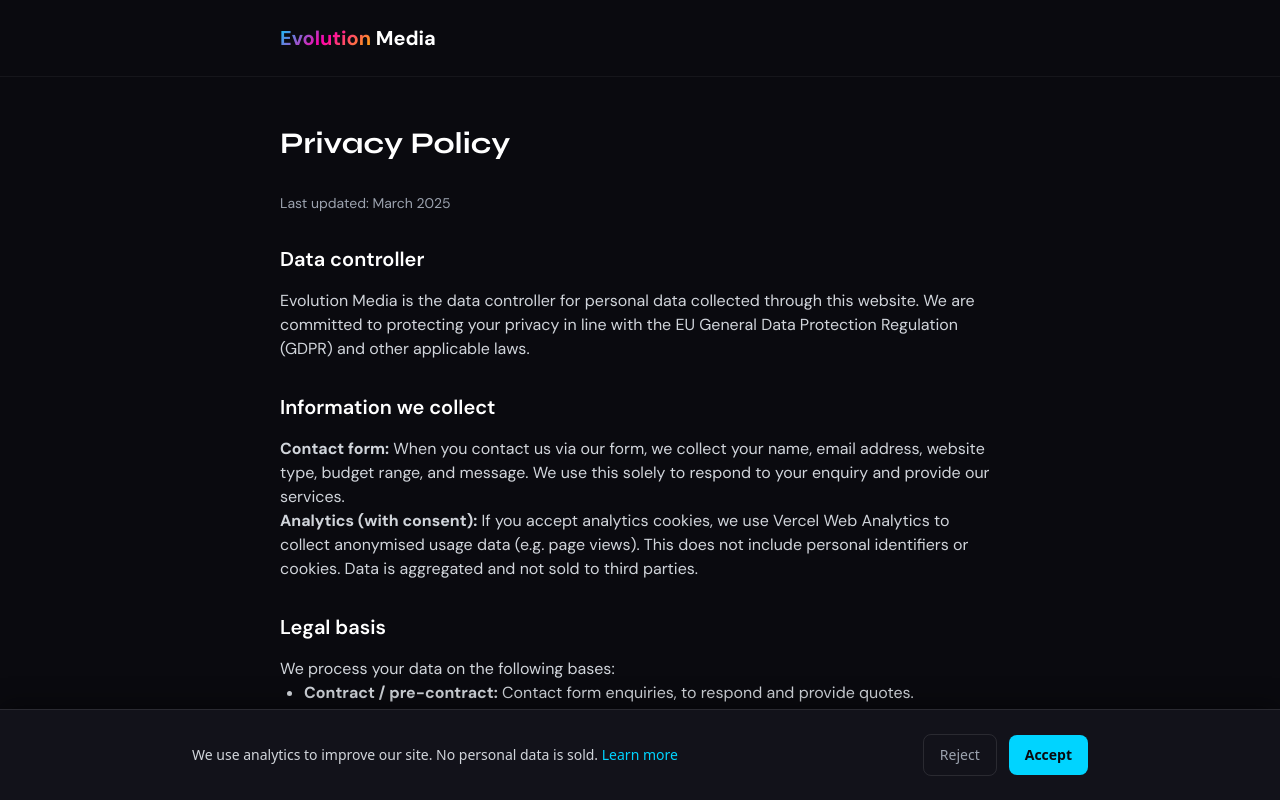
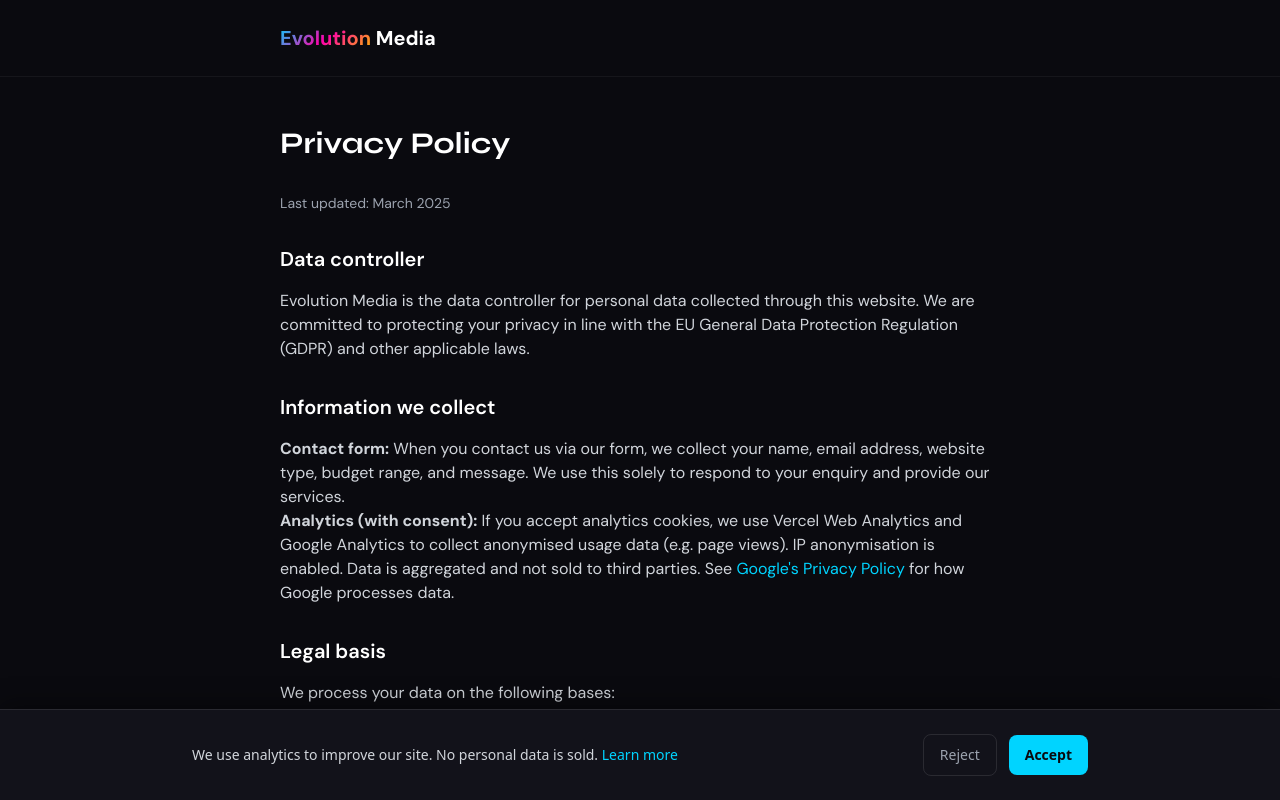
Before and after one commit to johnrochie/evo_media_site, a Next.js app: page /privacy in a window 1280 px wide. Shown: the top 800 px of the page. Built offline with nearby package versions, Linux system fonts and the light colour scheme; no server answers.

Commit message:
Added G4A to site

```diff
--- a/app/(legal)/privacy/page.tsx
+++ b/app/(legal)/privacy/page.tsx
@@ -40,9 +40,18 @@
           </p>
           <p>
             <strong>Analytics (with consent):</strong> If you accept analytics
-            cookies, we use Vercel Web Analytics to collect anonymised usage
-            data (e.g. page views). This does not include personal identifiers
-            or cookies. Data is aggregated and not sold to third parties.
+            cookies, we use Vercel Web Analytics and Google Analytics to collect
+            anonymised usage data (e.g. page views). IP anonymisation is enabled.
+            Data is aggregated and not sold to third parties. See{" "}
+            <a
+              href="https://policies.google.com/privacy"
+              target="_blank"
+              rel="noopener noreferrer"
+              className="text-[#00d4ff] hover:underline"
+            >
+              Google&apos;s Privacy Policy
+            </a>{" "}
+            for how Google processes data.
           </p>
         </section>
 
--- a/components/CookieConsent.tsx
+++ b/components/CookieConsent.tsx
@@ -3,6 +3,7 @@
 import { useState, useEffect } from "react";
 import Link from "next/link";
 import { Analytics } from "@vercel/analytics/react";
+import GoogleAnalytics from "@/components/GoogleAnalytics";
 
 const CONSENT_KEY = "evomedia-cookie-consent";
 
@@ -32,7 +33,12 @@
 
   return (
     <>
-      {consent === "accepted" && <Analytics />}
+      {consent === "accepted" && (
+        <>
+          <Analytics />
+          <GoogleAnalytics />
+        </>
+      )}
       {consent === "pending" && (
         <div
           role="dialog"
--- /dev/null
+++ b/components/GoogleAnalytics.tsx
@@ -0,0 +1,39 @@
+"use client";
+
+import Script from "next/script";
+import { usePathname } from "next/navigation";
+import { useEffect } from "react";
+
+const GA_MEASUREMENT_ID = process.env.NEXT_PUBLIC_GA_MEASUREMENT_ID;
+
+export default function GoogleAnalytics() {
+  const pathname = usePathname();
+
+  useEffect(() => {
+    const w = window as unknown as { gtag?: (...args: unknown[]) => void };
+    if (!GA_MEASUREMENT_ID || typeof w.gtag !== "function") return;
+    w.gtag("config", GA_MEASUREMENT_ID, { page_path: pathname });
+  }, [pathname]);
+
+  if (!GA_MEASUREMENT_ID) return null;
+
+  return (
+    <>
+      <Script
+        src={`https://www.googletagmanager.com/gtag/js?id=${GA_MEASUREMENT_ID}`}
+        strategy="afterInteractive"
+      />
+      <Script id="google-analytics" strategy="afterInteractive">
+        {`
+          window.dataLayer = window.dataLayer || [];
+          function gtag(){dataLayer.push(arguments);}
+          gtag('js', new Date());
+          gtag('config', '${GA_MEASUREMENT_ID}', {
+            page_path: window.location.pathname,
+            anonymize_ip: true
+          });
+        `}
+      </Script>
+    </>
+  );
+}
```
Also changed, not shown: 1 other file (tests, documents, lock files or other folders).
